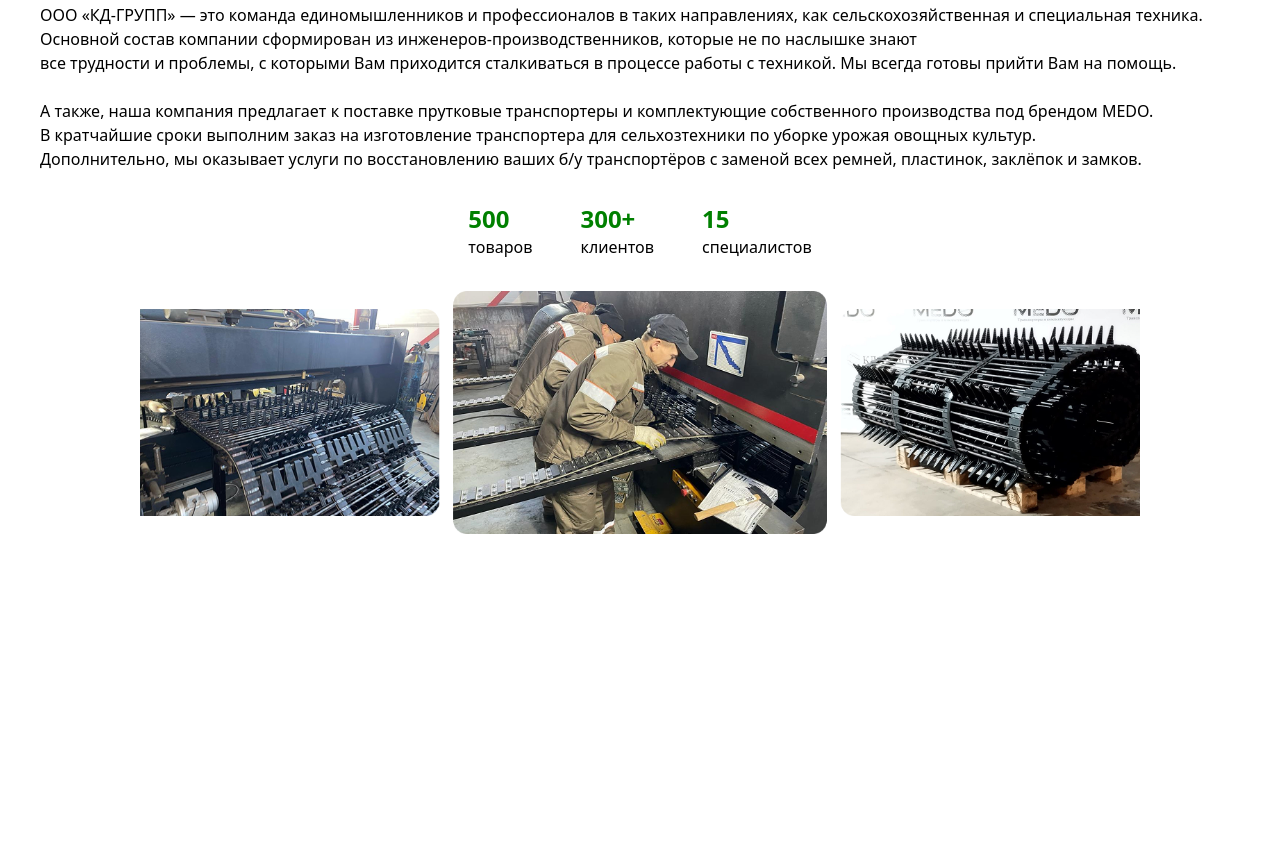
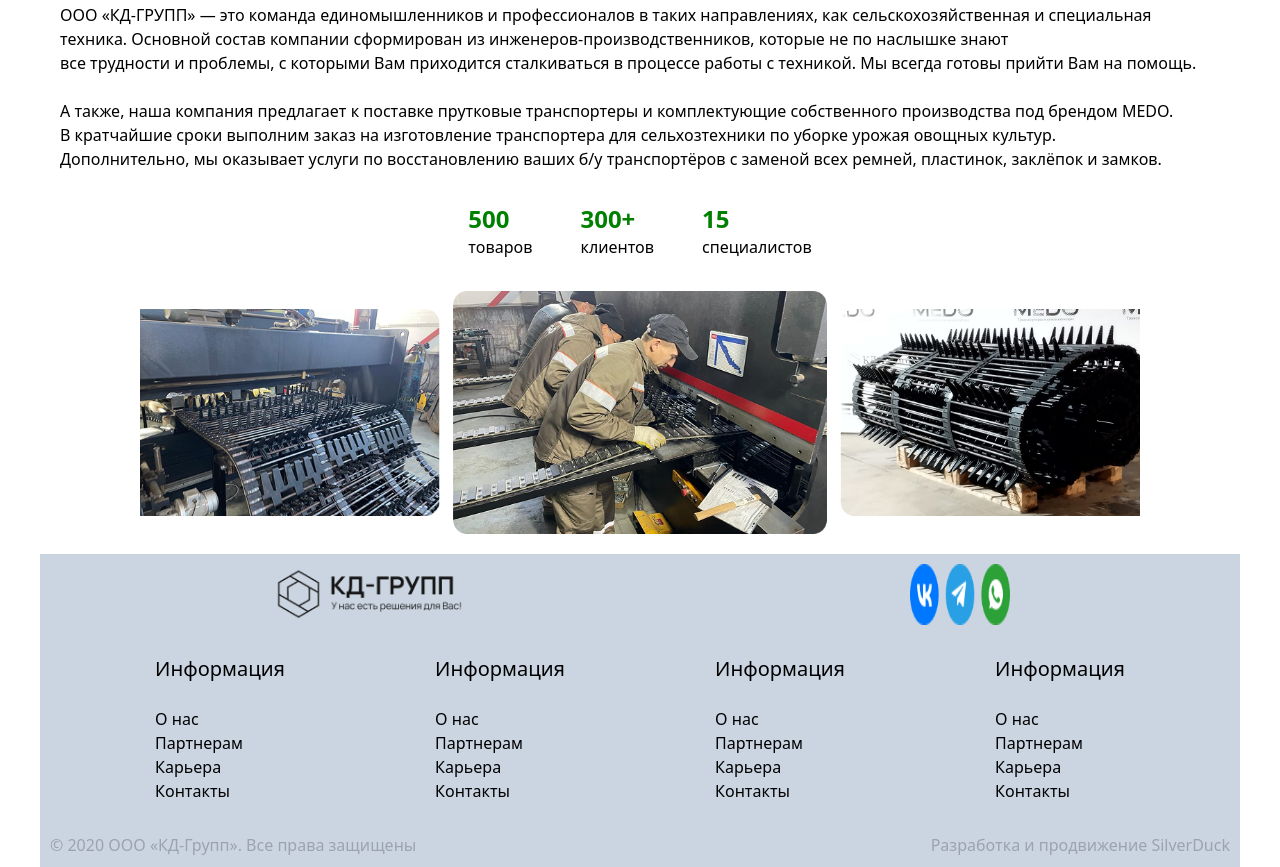
Before and after one commit to nmmm24052-hash/nixau, a website: page index.html in a window 1280 px wide. Shown: the part 802-1669 px from the top of the page. Before the commit the page ends 1356 px from the top, so only its background shows below. Drawn offline with Linux system fonts and the light colour scheme.

Commit message:
mamamiya

```diff
--- a/index.html
+++ b/index.html
@@ -6,7 +6,7 @@
     <title>Document</title>
     <link rel="stylesheet" href="./src/output.css">
 </head>
-<body>
+<body class="max-w-[1200px] m-auto">
     <header class="m-[20px]">
         <nav class="flex justify-around">
             <img src="src/logo (2).png" width="200px" height="50px" alt="">
@@ -31,6 +31,7 @@
             </article>
             <input type="text" placeholder="🔍 поиск по каталогу" class="w-[250px] p-[10px]">
         </nav>
+        </header>
         <main class="m-[20px]">
             <section class="flex flex-col items-center gap-8">
                 <div class="flex flex-col gap-1">
@@ -73,6 +74,45 @@
                 <img src="src/gallery.png" width="1000px" height="600px" alt="">
             </section>
         </main>
-    </header>
+        <footer class="p-[10px] bg-slate-300 list-none ">
+            <article class="flex justify-around">
+            <img src="src/logo (2).png" width="200px" height="50px"  alt="">
+            <img src="src/social.png" width="100px" height="20px" alt="">
+            </article>
+            <aside class="flex justify-around p-[30px]">
+            <article>
+            <li class="text-xl">Информация</li><br>
+            <li>О нас</li>
+            <li>Партнерам</li>
+            <li>Карьера</li>
+            <li>Контакты</li>
+            </article>
+            <article class=" hidden lg:block">
+            <li class="text-xl">Информация</li><br>
+            <li>О нас</li>
+            <li>Партнерам</li>
+            <li>Карьера</li>
+            <li>Контакты</li>
+            </article>
+            <article class=" hidden lg:block">
+            <li class="text-xl">Информация</li><br>
+            <li>О нас</li>
+            <li>Партнерам</li>
+            <li>Карьера</li>
+            <li>Контакты</li>
+            </article>
+            <article class=" hidden lg:block">
+            <li class="text-xl">Информация</li><br>
+            <li>О нас</li>
+            <li>Партнерам</li>
+            <li>Карьера</li>
+            <li>Контакты</li>
+            </article>
+            </aside>
+            <section class="text-gray-400 flex justify-between">
+                <p>© 2020 ООО «КД-Групп». Все права защищены</p>
+                <p>Разработка и продвижение SilverDuck</p>
+            </section>
+        </footer>
 </body>
 </html>
```
Also changed, not shown: pag2.index.html (added, +11 -0 lines), src/output.css, src/social.png (added).
